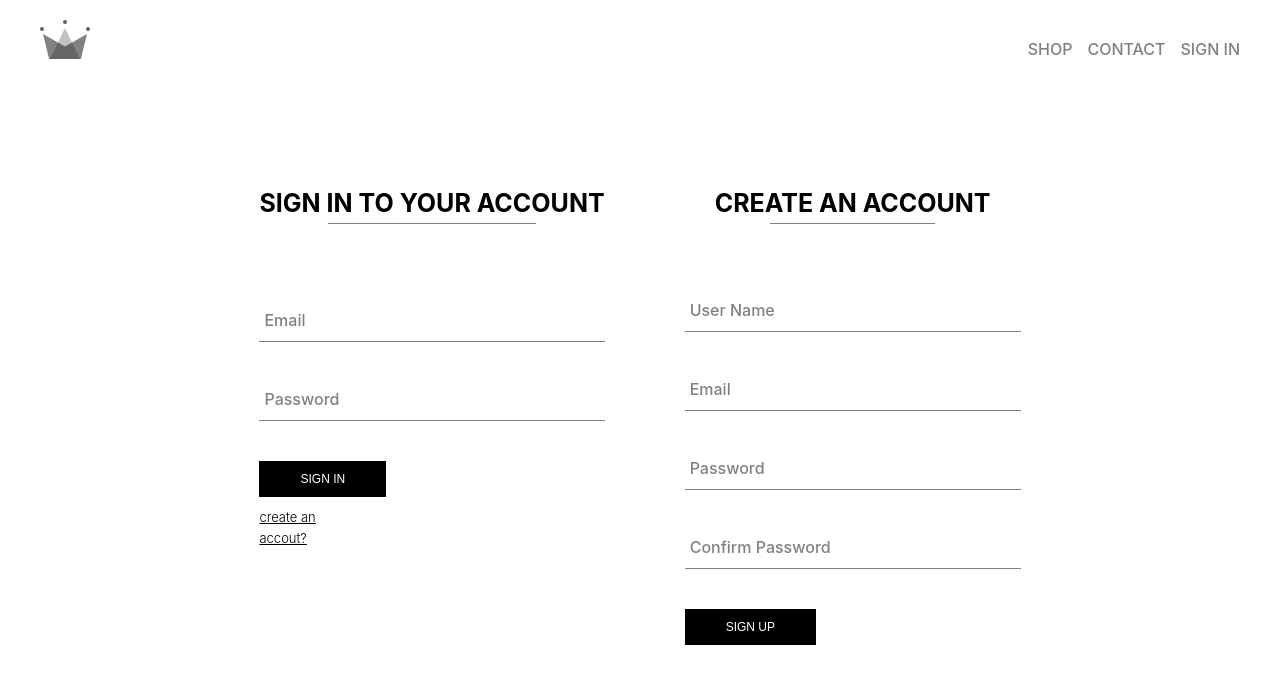
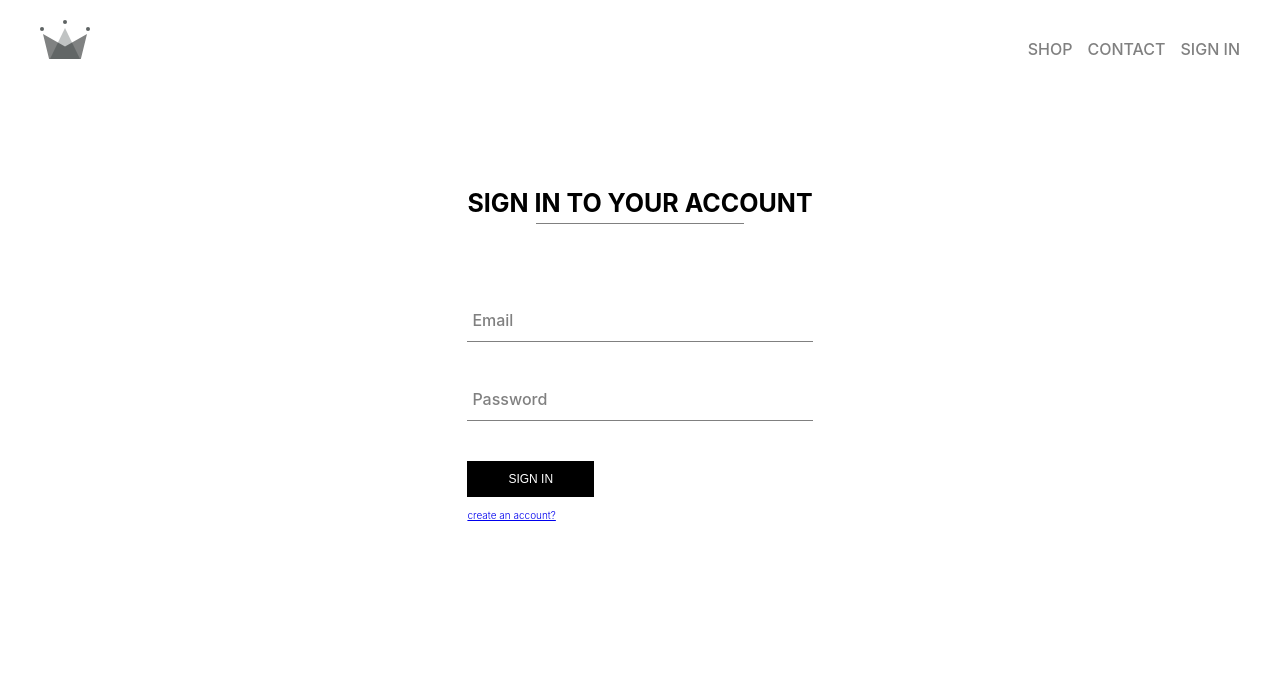
Before and after one commit to Khandaker007/clothing-ecom-web, a React (Vite) app: page /sign-in in a window 1280 px wide. Shown: the top 684 px of the page. Built offline with nearby package versions, Linux system fonts and the light colour scheme.

Commit message:
update on Sign in and sign up component to swap on sign-in to sign-up component

```diff
--- a/src/App.jsx
+++ b/src/App.jsx
@@ -27,7 +27,7 @@ function App() {
         <Route exact path='/' component={HomePage} />
         <Route path='/shop' component={ShopPage} />
         <Route path='/sign-in' component={SignInAndSignUpPage} />
-        <Route path='/sign-up' component={SignUp} />
+        {/* <Route path='/sign-up' component={SignUp} /> */}
         <Route path='/mens' component={MensPage} />
         <Route path='/womens' component={WomensPage} />
         <Route path='/jackets' component={JacketsPage} />
--- a/src/components/sign-In/sign-in.component.jsx
+++ b/src/components/sign-In/sign-in.component.jsx
@@ -8,7 +8,7 @@ import SignUp from '../sign-up/sign-up.component';
 
 import './sign-in.style.scss'
 
-function SignIn(){
+function SignIn({handleClick}){
 
     const [email, setEmail] = useState('');
     const [password, setPassword] = useState('');
@@ -55,8 +55,9 @@ function SignIn(){
             />
             <CustomButton type='submit'>sign in</CustomButton>
         </form>
-        <Link to='/sign-up' className='create-account-link'>create an accout?</Link>
-        {/* <a href='#' onClick={!swap}> create an account?</a> */}
+        {/* <Link to='/sign-up' onClick={handleClick} className='create-account-link'>create an accout?</Link> */}
+        <a href='#' onClick={handleClick} > create an account?</a>
+        {/* <span></span> */}
     </div>
 )}
 
--- a/src/pages/sign-in-and-sign-up/sign-in-and-sign-up.component.jsx
+++ b/src/pages/sign-in-and-sign-up/sign-in-and-sign-up.component.jsx
@@ -10,12 +10,18 @@ import CustomButton from '../../components/custom-button/custom-button.component
 
 function SignInAndSignUpPage() {
 
-    // const [swap, setSwap] = useState(false);
+    const [swap, setSwap] = useState(false);
 
     return (
         <div className='sign-in-and-sign-out'>
-                <SignIn/>
-                <SignUp/>
+                {
+                    !swap ?
+                    <SignIn handleClick={() => setSwap(true)}/>
+                    :
+                    <SignUp/>
+
+                }
+                {/* <SignUp/> */}
         </div>
     )
 }
```
